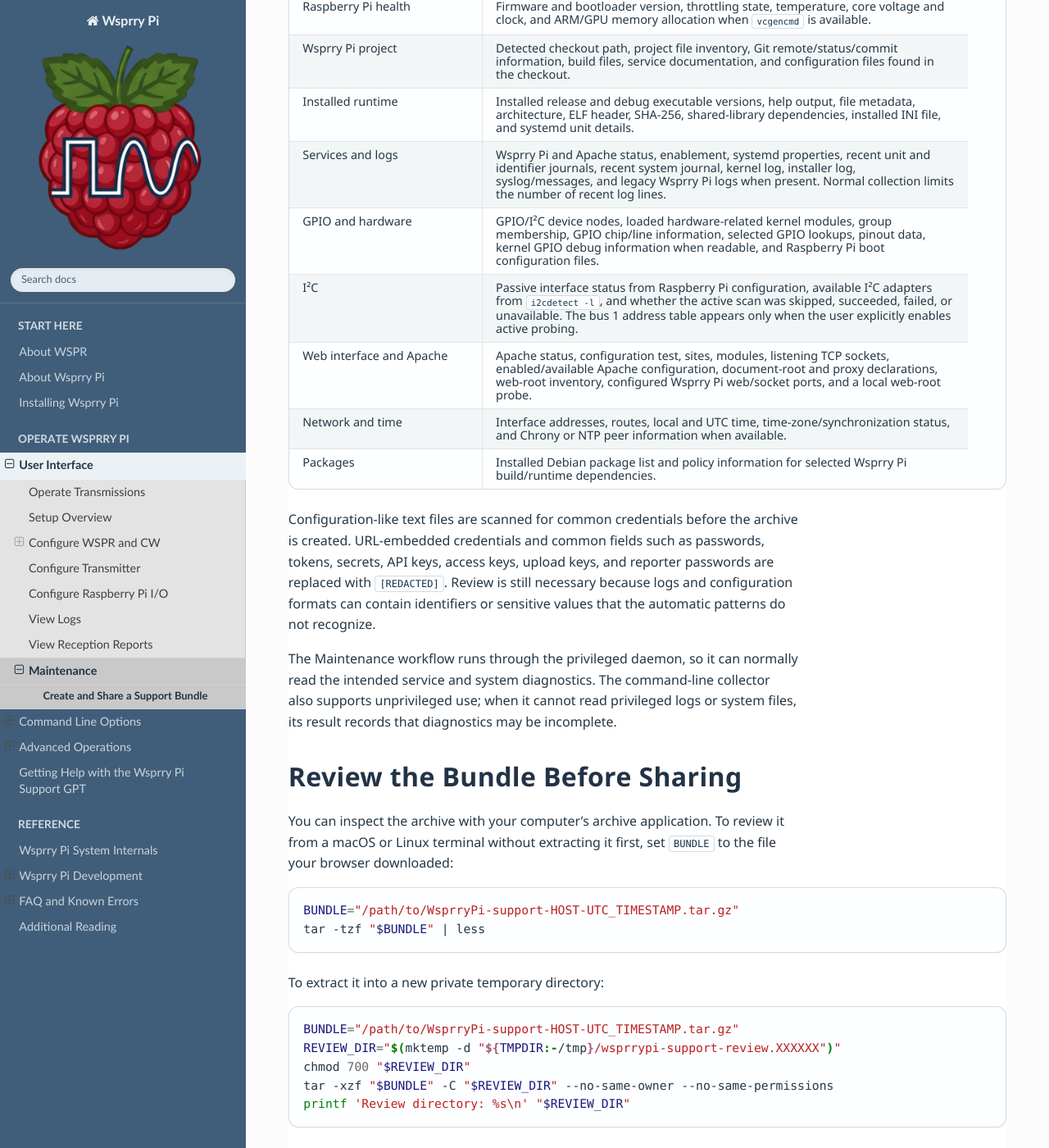
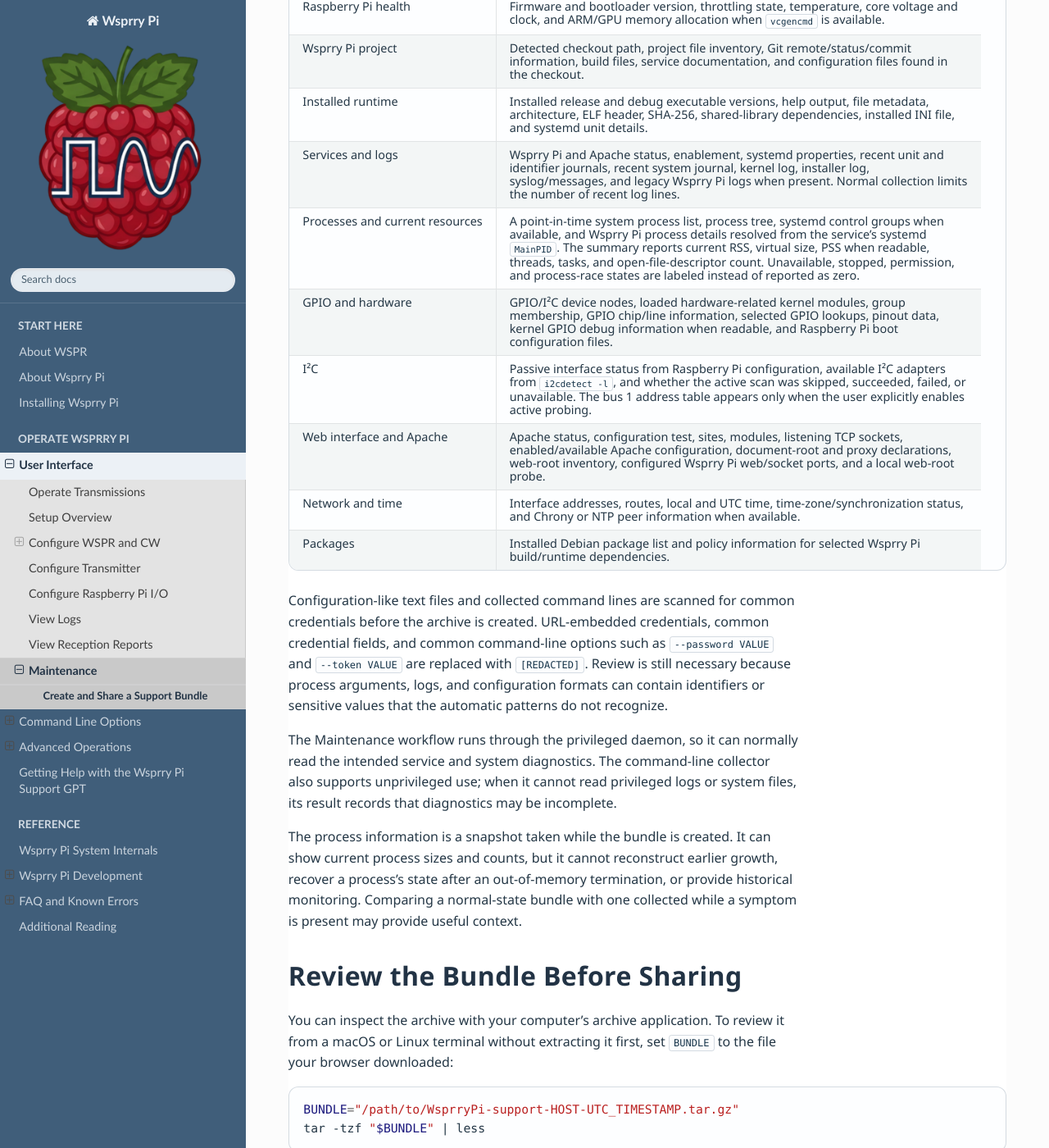
Before and after one commit to WsprryPi/Wsprry_Pi_Docs, a Sphinx documentation site: the page built from docs/User_Interface/Maintenance/support_bundle.md, in a window 1280 px wide and 1400 px high, scrolled down 2106 px. Shown: the whole window at 82% size. Built offline with Sphinx 7.4.7 and the Read the Docs theme 3.1.0, drawn with Linux system fonts in a browser that asks for light colours; some of the changed text lies outside the part shown.

Commit message:
Document support bundle process snapshots

```diff
--- a/docs/User_Interface/Maintenance/support_bundle.md
+++ b/docs/User_Interface/Maintenance/support_bundle.md
@@ -55,15 +55,18 @@
 | Wsprry Pi project | Detected checkout path, project file inventory, Git remote/status/commit information, build files, service documentation, and configuration files found in the checkout. |
 | Installed runtime | Installed release and debug executable versions, help output, file metadata, architecture, ELF header, SHA-256, shared-library dependencies, installed INI file, and systemd unit details. |
 | Services and logs | Wsprry Pi and Apache status, enablement, systemd properties, recent unit and identifier journals, recent system journal, kernel log, installer log, syslog/messages, and legacy Wsprry Pi logs when present. Normal collection limits the number of recent log lines. |
+| Processes and current resources | A point-in-time system process list, process tree, systemd control groups when available, and Wsprry Pi process details resolved from the service's systemd `MainPID`. The summary reports current RSS, virtual size, PSS when readable, threads, tasks, and open-file-descriptor count. Unavailable, stopped, permission, and process-race states are labeled instead of reported as zero. |
 | GPIO and hardware | GPIO/I²C device nodes, loaded hardware-related kernel modules, group membership, GPIO chip/line information, selected GPIO lookups, pinout data, kernel GPIO debug information when readable, and Raspberry Pi boot configuration files. |
 | I²C | Passive interface status from Raspberry Pi configuration, available I²C adapters from `i2cdetect -l`, and whether the active scan was skipped, succeeded, failed, or unavailable. The bus 1 address table appears only when the user explicitly enables active probing. |
 | Web interface and Apache | Apache status, configuration test, sites, modules, listening TCP sockets, enabled/available Apache configuration, document-root and proxy declarations, web-root inventory, configured Wsprry Pi web/socket ports, and a local web-root probe. |
 | Network and time | Interface addresses, routes, local and UTC time, time-zone/synchronization status, and Chrony or NTP peer information when available. |
 | Packages | Installed Debian package list and policy information for selected Wsprry Pi build/runtime dependencies. |
 
-Configuration-like text files are scanned for common credentials before the archive is created. URL-embedded credentials and common fields such as passwords, tokens, secrets, API keys, access keys, upload keys, and reporter passwords are replaced with `[REDACTED]`. Review is still necessary because logs and configuration formats can contain identifiers or sensitive values that the automatic patterns do not recognize.
+Configuration-like text files and collected command lines are scanned for common credentials before the archive is created. URL-embedded credentials, common credential fields, and common command-line options such as `--password VALUE` and `--token VALUE` are replaced with `[REDACTED]`. Review is still necessary because process arguments, logs, and configuration formats can contain identifiers or sensitive values that the automatic patterns do not recognize.
 
 The Maintenance workflow runs through the privileged daemon, so it can normally read the intended service and system diagnostics. The command-line collector also supports unprivileged use; when it cannot read privileged logs or system files, its result records that diagnostics may be incomplete.
+
+The process information is a snapshot taken while the bundle is created. It can show current process sizes and counts, but it cannot reconstruct earlier growth, recover a process's state after an out-of-memory termination, or provide historical monitoring. Comparing a normal-state bundle with one collected while a symptom is present may provide useful context.
 
 ## Review the Bundle Before Sharing
 
@@ -92,6 +95,7 @@
 - `bundle/NEXT-STEPS.txt` for the generated handoff reminder.
 - `bundle/configs` for configuration and service files.
 - `bundle/logs` for application, Apache, installer, system, and kernel logs.
+- `bundle/processes` for the current system process views and Wsprry Pi resource summary.
 - `bundle/project` for checkout and installed-runtime information.
 - `bundle/hardware`, `bundle/web`, `bundle/network`, and `bundle/commands` for their corresponding diagnostic reports.
 
```
